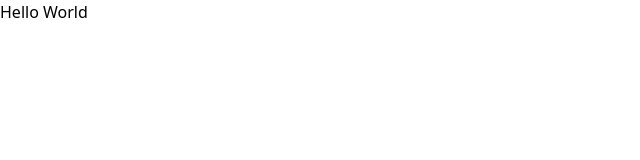
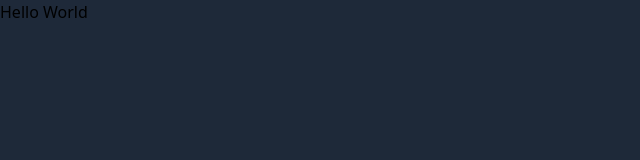
Before and after one commit to ifeola/quiz-app, a website: page dist/index.html in a window 1280 px wide. Shown: the whole page, without its empty margins (0-640 px from the left). Drawn offline with Linux system fonts and the light colour scheme.

Commit message:
Add .gitignore file and update dist files
- Added .gitignore to exclude unnecessary files
- Updated dist/index.html with new content
- Modified dist/styles.css for better styling

```diff
--- a/dist/index.html
+++ b/dist/index.html
@@ -6,7 +6,7 @@
 		<link rel="stylesheet" href="./styles.css" />
 		<title>Document</title>
 	</head>
-	<body>
+	<body class="bg-gray-800">
 		<h1>Hello World</h1>
 	</body>
 </html>
```
Also changed, not shown: dist/styles.css, 1 other file.
